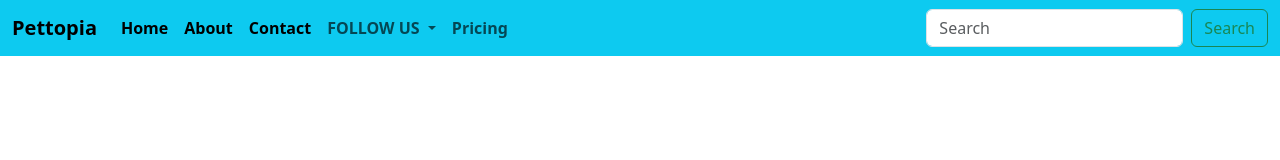
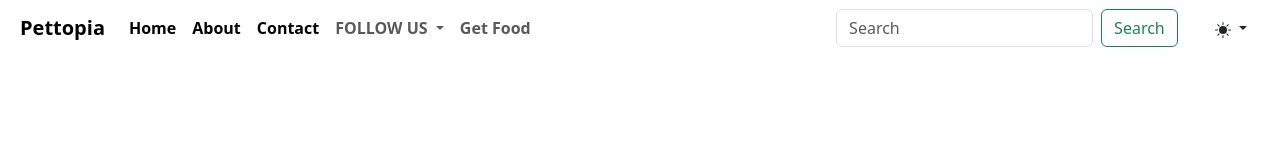
Before and after one commit to harshbhange0/petopiya, a plain HTML site: page index.html in a window 1280 px wide. Drawn offline with nearby package versions, Linux system fonts and the light colour scheme.

Commit message:
Navbar and dropdown feature added

```diff
--- a/index.html
+++ b/index.html
@@ -6,14 +6,14 @@
     <meta http-equiv="X-UA-Compatible" content="IE=edge">
     <meta name="viewport" content="width=device-width, initial-scale=1.0">
     <link rel="stylesheet" href="	https://cdn.jsdelivr.net/npm/bootstrap@5.3.0-alpha3/dist/css/bootstrap.min.css">
-    <title>sau</title>
+    <title>Petopia</title>
 </head>
 
 <body>
 
-    <nav class="navbar navbar-expand-lg bg-info">
+    <nav class="navbar navbar-expand-lg ">
         <div class="container-fluid">
-            <a class="navbar-brand fw-bold" href="#">Pettopia</a>
+            <a class="navbar-brand fw-bold ms-2" href="#">Pettopia</a>
             <button class="navbar-toggler" type="button" data-bs-toggle="collapse"
                 data-bs-target="#navbarSupportedContent" aria-controls="navbarSupportedContent" aria-expanded="false"
                 aria-label="Toggle navigation">
@@ -46,13 +46,25 @@
                         </ul>
                     </li>
                     <li class="nav-item">
-                        <a class="nav-link fw-bold">Pricing</a>
+                        <a class="nav-link fw-bold">Get Food  </a>
                     </li>
                 </ul>
-                <form class="d-flex" role="search">
+                <form class="d-flex me-4" role="search">
                     <input class="form-control me-2" type="search" placeholder="Search" aria-label="Search">
                     <button class="btn btn-outline-success" type="submit">Search</button>
                 </form>
+                <div class="dropdown me-2">
+                    <button class="btn  dropdown-toggle" type="button" data-bs-toggle="dropdown" aria-expanded="false">
+                        <svg xmlns="http://www.w3.org/2000/svg" width="16" height="16" fill="currentColor" class="bi bi-brightness-high-fill" viewBox="0 0 16 16">
+                            <path d="M12 8a4 4 0 1 1-8 0 4 4 0 0 1 8 0zM8 0a.5.5 0 0 1 .5.5v2a.5.5 0 0 1-1 0v-2A.5.5 0 0 1 8 0zm0 13a.5.5 0 0 1 .5.5v2a.5.5 0 0 1-1 0v-2A.5.5 0 0 1 8 13zm8-5a.5.5 0 0 1-.5.5h-2a.5.5 0 0 1 0-1h2a.5.5 0 0 1 .5.5zM3 8a.5.5 0 0 1-.5.5h-2a.5.5 0 0 1 0-1h2A.5.5 0 0 1 3 8zm10.657-5.657a.5.5 0 0 1 0 .707l-1.414 1.415a.5.5 0 1 1-.707-.708l1.414-1.414a.5.5 0 0 1 .707 0zm-9.193 9.193a.5.5 0 0 1 0 .707L3.05 13.657a.5.5 0 0 1-.707-.707l1.414-1.414a.5.5 0 0 1 .707 0zm9.193 2.121a.5.5 0 0 1-.707 0l-1.414-1.414a.5.5 0 0 1 .707-.707l1.414 1.414a.5.5 0 0 1 0 .707zM4.464 4.465a.5.5 0 0 1-.707 0L2.343 3.05a.5.5 0 1 1 .707-.707l1.414 1.414a.5.5 0 0 1 0 .708z"/>
+                          </svg>
+                    </button>
+                    <ul class="dropdown-menu">
+                      <li><a class="dropdown-item" href="#">Light</a></li>
+                      <li><a class="dropdown-item" href="#">dark</a></li>
+                    </ul>
+                  </div>
+
             </div>
         </div>
     </nav>
```
